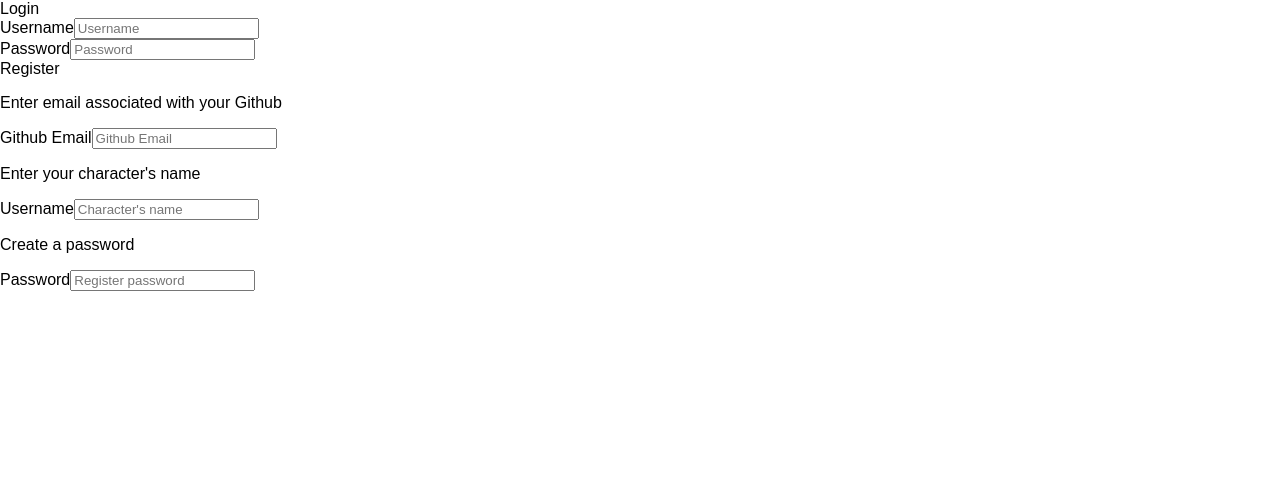
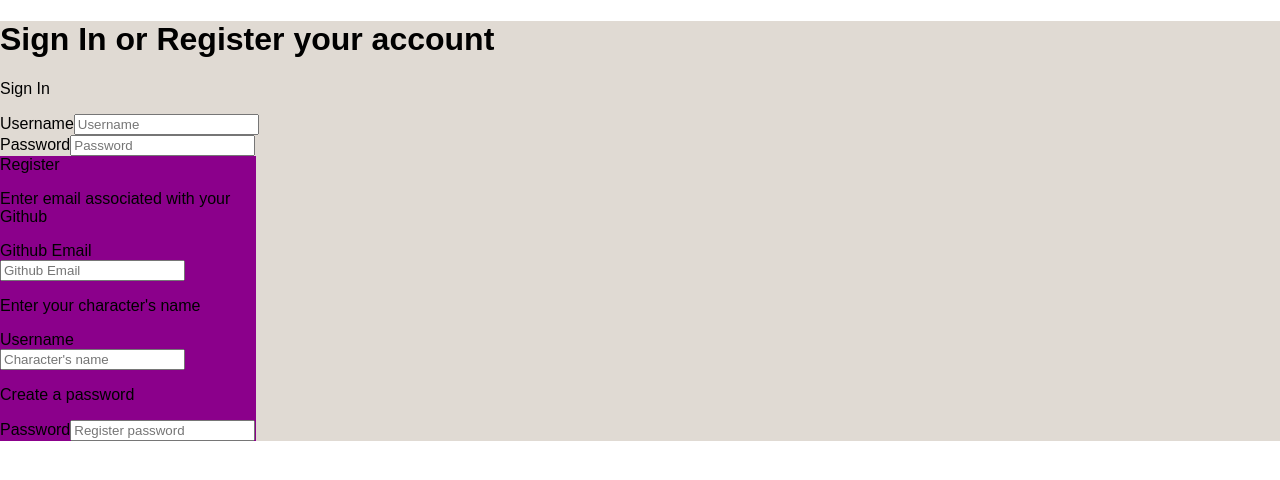
Before and after one commit to DevonMartens/Project3, a React (Create React App) app in the folder client/: page /game in a window 1280 px wide. Shown: the top 480 px of the page. Built offline with nearby package versions, Linux system fonts and the light colour scheme.

Commit message:
more update w/ style

```diff
--- a/client/src/pages/LoginPages/LoginPages.js
+++ b/client/src/pages/LoginPages/LoginPages.js
@@ -9,10 +9,10 @@ function LoginPages() {
       return (
         <div className="inner-container">
           <div className="header">
-            Login
+            <h1 className="game-intro">Sign In or Register your account</h1>
           </div>
           <div className="login-box">
-
+          <p className="Login-text">Sign In</p>
             <div className="input-group">
               <label htmlFor="username">Username</label>
               <input
--- a/client/src/pages/LoginPages/style.css
+++ b/client/src/pages/LoginPages/style.css
@@ -0,0 +1,7 @@
+.inner-container {
+    background-color: rgb(224, 218, 211);
+}
+.outter-container {
+    background-color: darkmagenta;
+    width: 20vw;
+}
```
Also changed, not shown: client/src/App.js (+36 -0 lines).
